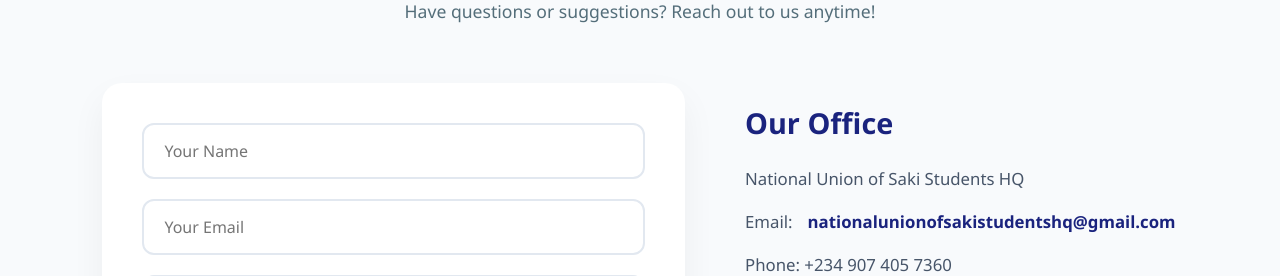
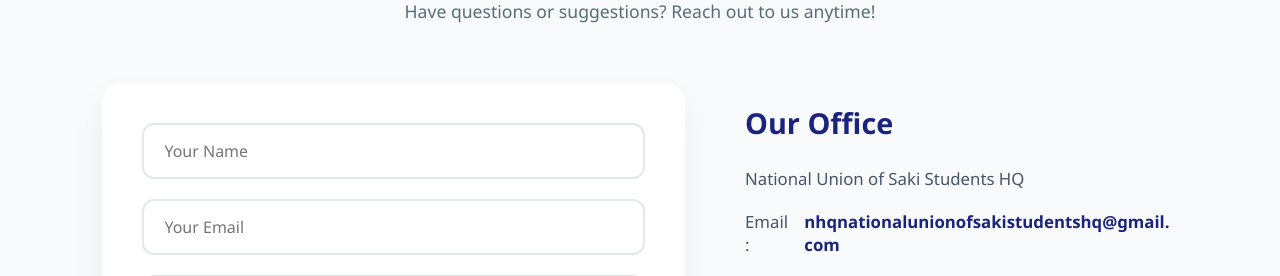
Before and after one commit to Holuwardammy/nussnhq_portal, a Django app: page / in a window 1280 px wide. Shown: the part 4622-4898 px from the top of the page. Run offline with Django 5.2, Linux system fonts and the light colour scheme; data that the repository does not hold is empty.

Commit message:
correct email address

```diff
--- a/students/templates/home.html
+++ b/students/templates/home.html
@@ -221,7 +221,7 @@
         <div class="contact-info">
             <h3>Our Office</h3>
             <p>National Union of Saki Students HQ</p>
-            <p>Email: <a href="mailto:nationalunionofsakistudentshq@gmail.com">nationalunionofsakistudentshq@gmail.com</a></p>
+            <p>Email: <a href="mailto:nhqnationalunionofsakistudents@gmail.com">nhqnationalunionofsakistudentshq@gmail.com</a></p>
             <p>Phone: +234 907 405 7360</p>
             <h3>Location</h3>
             <iframe
```
